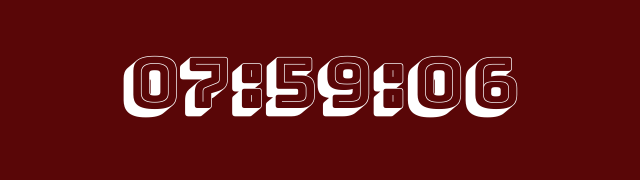
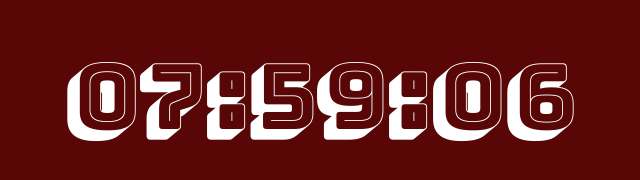
Before and after one commit to raviprakashdev/Ticky-Clock, a plain HTML site: page index.html in a window 1280 px wide. Shown: the whole page, without its empty margins (320-960 px from the left). Drawn offline with Linux system fonts and the light colour scheme.

Commit message:
Update clock.css

```diff
--- a/css/clock.css
+++ b/css/clock.css
@@ -6,7 +6,8 @@ html ,body
     /* background-color: blueviolet; */
     color: #fff;
     font-family: 'Bungee Shade', cursive;
-    font-size: 70px;
+/*     font-size: 70px; */
+    font-size: 90px;
     /* position: relative; */
     /* top: 50%; */
     margin-top:-35px;
```
